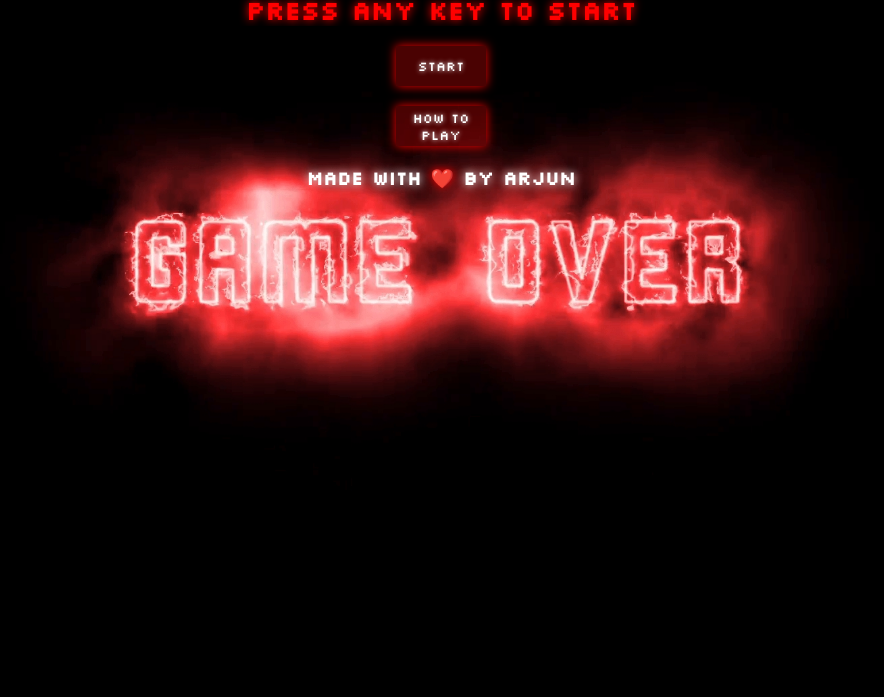
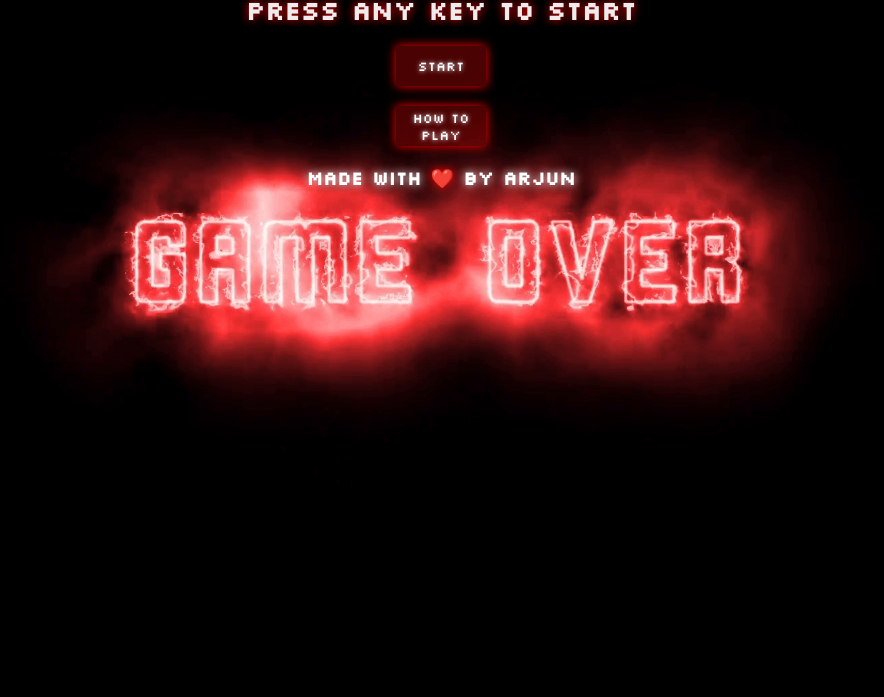
Before and after one commit to ERROR404-WEB/thesimongame, a plain HTML site: page index.html in a window 1280 px wide. Shown: the part 103-800 px from the top of the page, without its empty margins (199-1083 px from the left). Drawn offline with nearby package versions, Linux system fonts and the light colour scheme.

Commit message:
version update

```diff
--- a/style.css
+++ b/style.css
@@ -126,7 +126,7 @@ h3 {
 }
 
 .texttt {
-    color: rgb(255, 0, 0);
+    color: rgb(238, 236, 236);
     text-shadow: 0px 0px 10px red;
 
     margin-top: 10px;
```
